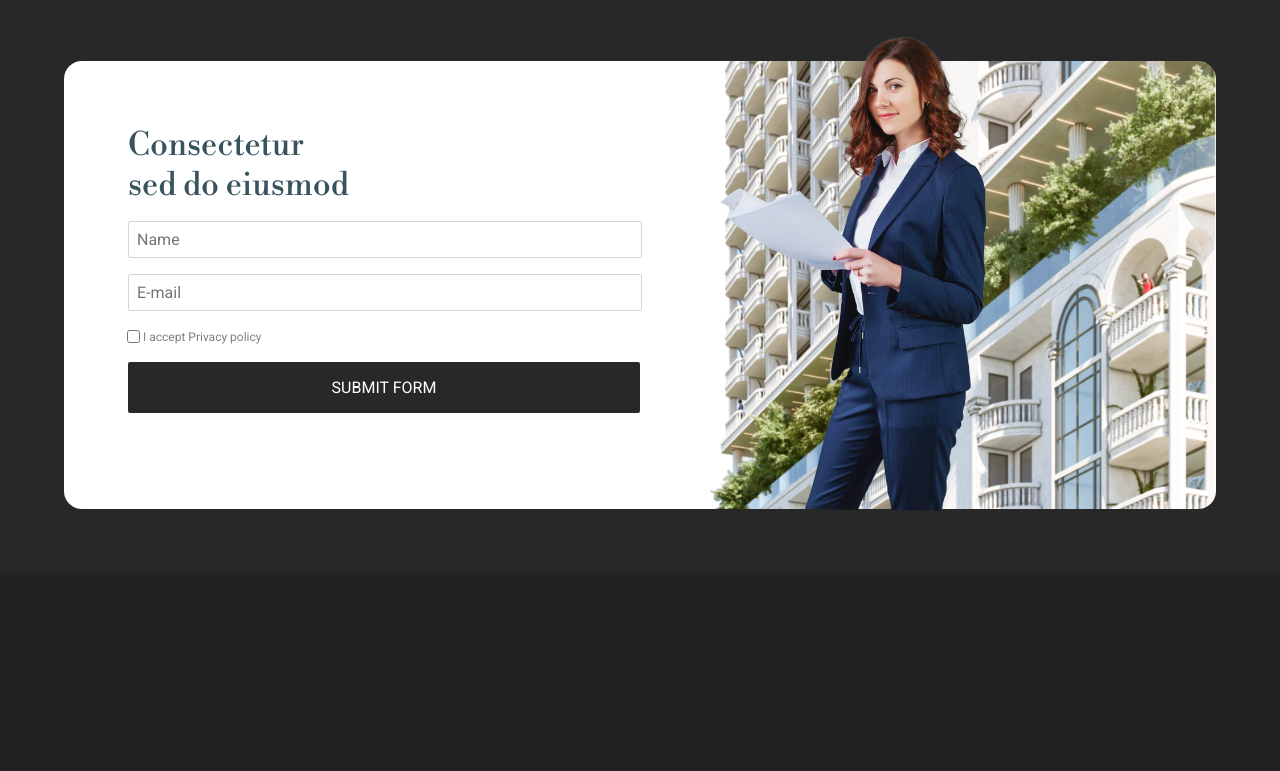
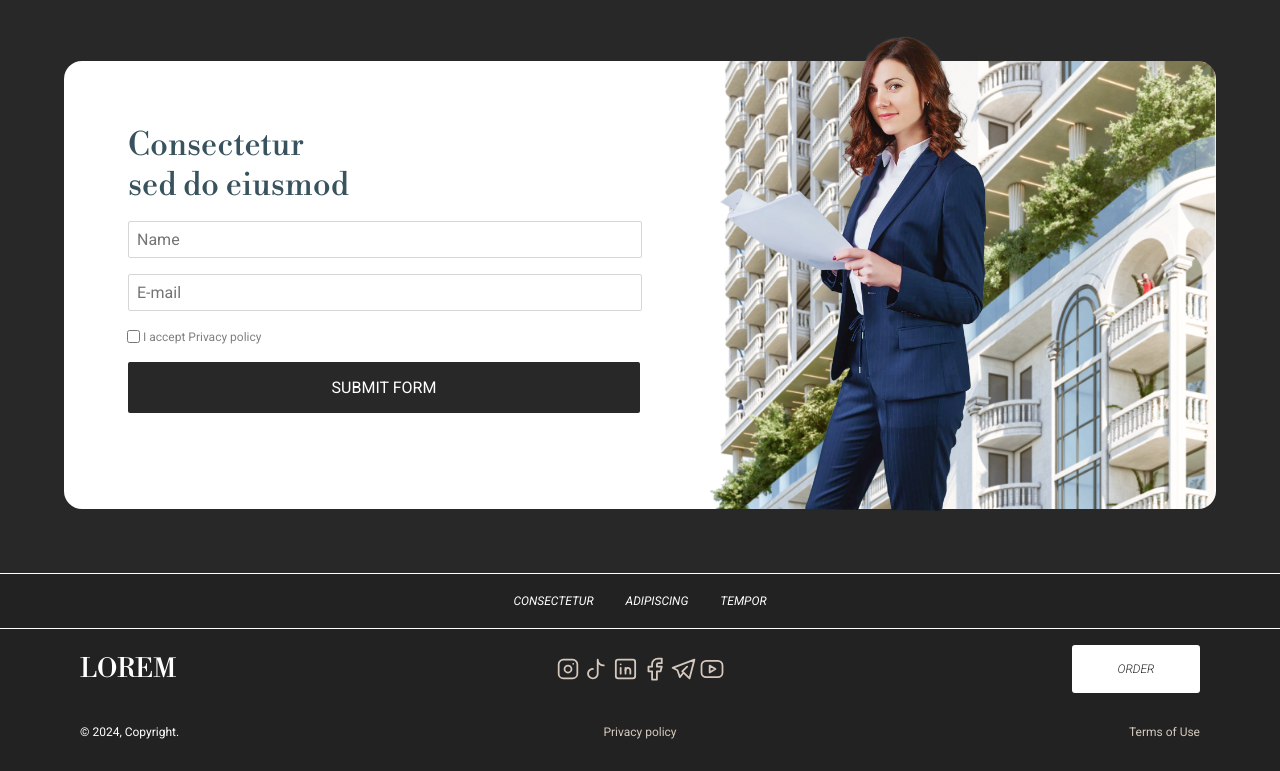
Before and after one commit to fROSTY1L/Lorem, a plain HTML site: page index.html in a window 1280 px wide. Shown: the part 1463-2234 px from the top of the page. Before the commit the page ends 2036 px from the top, so only its background shows below. Drawn offline with nearby package versions, Linux system fonts and the light colour scheme; a web font is replaced by a local one.

Commit message:
complete version

```diff
--- a/index.html
+++ b/index.html
@@ -98,7 +98,33 @@
         <img src="./assets/woman.png" alt="MST prod" class="form__image">
         </div>
     </div>
+    <div class="footer">
+        <span class="footer__nav">
+           <p class="nav__button">consectetur</p>
+           <p class="nav__button">adipiscing</p>
+           <p class="nav__button">tempor</p>
+        </span>
+        <span class="footer__content">
+            <div class="footer__content-template libre clickable">LOREM</div>
+            <div class="footer__content-template center">
+                <img src="./assets/inst.svg" alt="" class="socials__icon clickable">
+                <img src="./assets/tiktok.svg" alt="" class="socials__icon clickable">
+                <img src="./assets/in.svg" alt="" class="socials__icon clickable">
+                <img src="./assets/facebook.svg" alt="" class="socials__icon clickable">
+                <img src="./assets/telegram.svg" alt="" class="socials__icon clickable">
+                <img src="./assets/youtube.svg" alt="" class="socials__icon clickable">
+            </div>
+            <div class="footer__content-template end ">
+                <button class="order-button">ORDER</button>
+            </div>
 
+        </span>
+        <span class="footer__info">
+            <div class="footer__info-template clickable">© 2024, Copyright.</div>
+            <div class="footer__info-template center clickable gray">Privacy policy</div>
+            <div class="footer__info-template end clickable gray">Terms of Use</div>
+        </span>
+    </div>
 
 </body>
 </html>
--- a/styles/styles.css
+++ b/styles/styles.css
@@ -9,6 +9,14 @@ body {
 
 .libre {
     font-family: "Libre Bodoni", serif;
+}
+
+.clickable {
+    cursor: pointer;
+}
+
+.gray {
+    color: #D5C9BE;
 }
 
 .banner {
@@ -229,6 +237,67 @@ body {
     cursor: pointer;
 }
 
+.footer {
+    padding-bottom: 1rem;
+}
+
+.footer__nav {
+    border-top: 1px solid white;
+    border-bottom: 1px solid white;
+    display: flex;
+    justify-content: center;
+    gap: 2rem;
+    text-transform: uppercase;
+    font-style: italic;
+    font-size: 12px;
+    padding: .5rem;
+}
+
+.footer__content {
+    display: grid;
+    grid-template-columns: 1fr 1fr 1fr;
+    justify-items: center;
+    padding: .5rem;
+    align-items: center;
+}
+
+.footer__info {
+    display: grid;
+    grid-template-columns: 1fr 1fr 1fr;
+    justify-items: center;
+    padding: .5rem;
+    font-size: 12px;
+}
+
+.footer__info-template {
+    width: 100%;
+
+}
+.footer__content-template {
+    width: 100%;
+
+}
+.socials__icon {
+    width: 1.8rem;
+}
+
+.end {
+    display: flex;
+    justify-content: end;
+}
+
+.center {
+    display: flex;
+    justify-content: center;
+}
+
+.footer__content .order-button {
+    width: 5rem;
+    height: 3rem;
+    font-size: 12px;
+    font-style: italic;
+    font-weight: 300;
+}
 @media (min-width: 490px) {
     .header__nav {
         gap: 2rem;
@@ -255,6 +324,19 @@ body {
         padding: 3rem 2rem;
         background: #282829;
     }
+    .footer__content {
+        padding: 1rem 3rem;
+    }
+    .footer__info {
+        padding: 1rem 3rem;
+    }
+    .footer__content div:first-child {
+        font-size: 26px;
+    }
+    .footer__content .order-button {
+        width: 8rem;
+    }
+
 }
 
 
@@ -272,6 +354,12 @@ body {
     }
     .banner__image {
         display: block;
+    }
+    .footer__content {
+        padding: 1rem 4rem;
+    }
+    .footer__info {
+        padding: 1rem 4rem;
     }
 
 }
@@ -313,4 +401,10 @@ body {
     .form__image {
         display: block;
     }
+    .footer__content {
+        padding: 1rem 5rem;
+    }
+    .footer__info {
+        padding: 1rem 5rem;
+    }
 }
```
Also changed, not shown: assets/facebook.svg (added), assets/in.svg (added), assets/inst.svg (added), assets/telegram.svg (added), assets/tiktok.svg (added), assets/youtube.svg (added).
